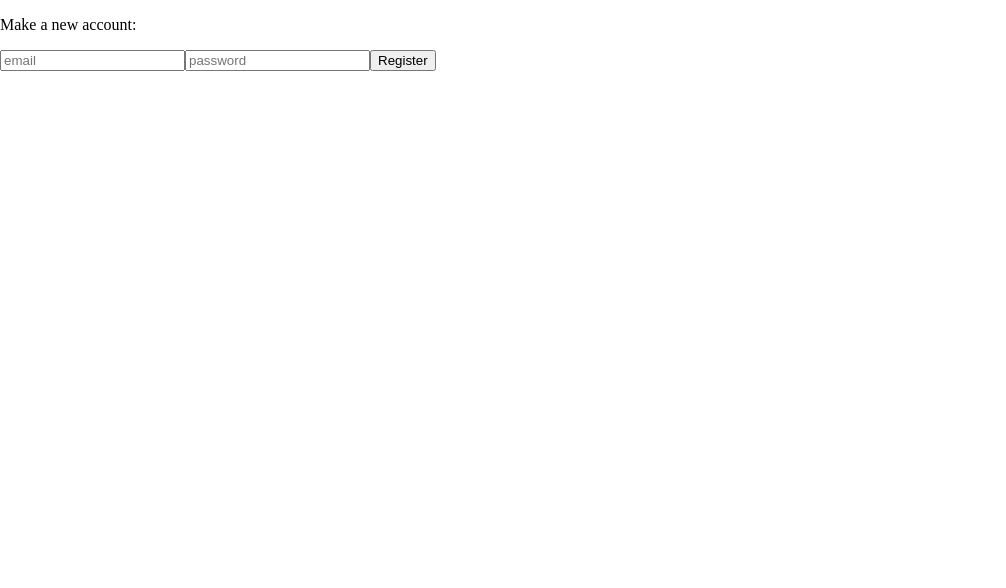
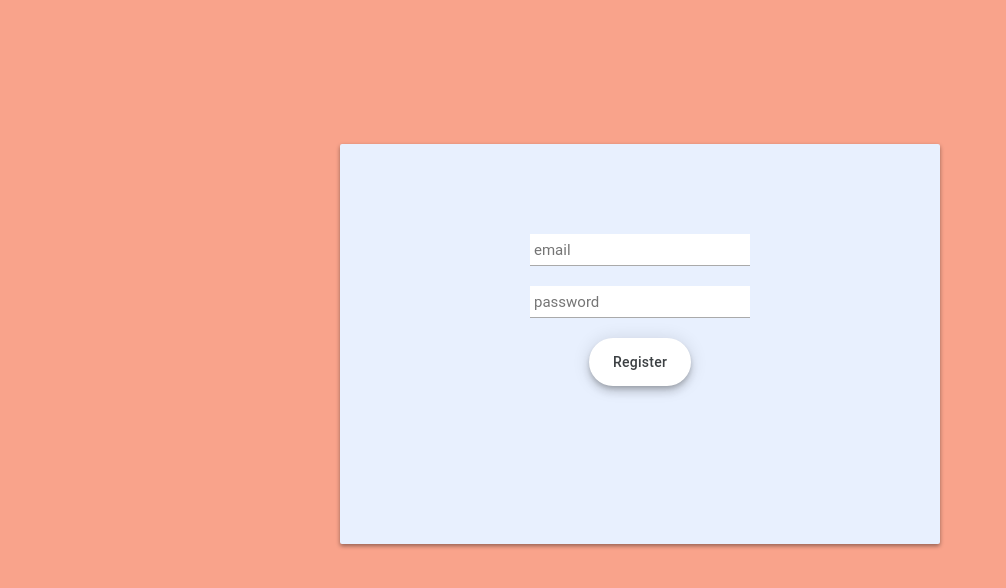
Before and after one commit to jhsieh731/bootcamp4-proj, a React (Create React App) app in the folder web/: page /register in a window 1280 px wide. Shown: the top 588 px of the page, without its empty margins (0-1006 px from the left). Built offline with nearby package versions, Linux system fonts and the light colour scheme.

Commit message:
styled navbar and register page

```diff
--- a/web/src/containers/NavBar/index.js
+++ b/web/src/containers/NavBar/index.js
@@ -1,8 +1,7 @@
-import {FlexBox, Link} from './styles'
+import {FlexBox, Link, NiceButton} from './styles'
 import React from 'react'
 import client from '../../client'
 import { useHistory } from 'react-router-dom'
-
 
 const NavBar = () => {
   const token = localStorage.getItem('token')
@@ -20,7 +19,7 @@ const NavBar = () => {
         <Link to="/produce">Produce</Link>
         <Link to="/procrastinate">Procrastinate</Link>
         <Link to="/social">Social</Link>
-        <button type="button" onClick={logout}>Log Out</button>
+        <NiceButton type="button" onClick={logout}>Log Out</NiceButton>
     </FlexBox>
   )
 }
--- a/web/src/containers/NavBar/styles.js
+++ b/web/src/containers/NavBar/styles.js
@@ -9,12 +9,61 @@ export const FlexBox = styled.div `
 
 export const Link = styled(NavLink) `
   color: black;
-  margin-top: 1em;
-  margin-bottom: 0em;
-  padding: 0.25em 1.0em 0em;
+  font-size: large;
+  font-weight: bold;
+  font-family: 'Lato', sans-serif;
+  margin-left: 1em;
+  margin-top: 15px;
+  margin-bottom: 1em;
+  padding: 1em;
   text-decoration: none;
 
   &:hover {
       color: gray;
     }
 `
+
+export const NiceButton = styled.button`
+  align-items: center;
+  appearance: none;
+  background-color: #fff;
+  border-radius: 24px;
+  border-style: none;
+  box-shadow: rgba(0, 0, 0, .2) 0 3px 5px -1px,rgba(0, 0, 0, .14) 0 6px 10px 0,rgba(0, 0, 0, .12) 0 1px 18px 0;
+  box-sizing: border-box;
+  color: #3c4043;
+  cursor: pointer;
+  display: inline-flex;
+  fill: currentcolor;
+  font-family: "Google Sans",Roboto,Arial,sans-serif;
+  font-size: 14px;
+  font-weight: 500;
+  height: 48px;
+  justify-content: center;
+  letter-spacing: .25px;
+  line-height: normal;
+  max-width: 100%;
+  overflow: visible;
+  padding: 2px 24px;
+  position: relative;
+  text-align: center;
+  text-transform: none;
+  transition: box-shadow 280ms cubic-bezier(.4, 0, .2, 1),opacity 15ms linear 30ms,transform 270ms cubic-bezier(0, 0, .2, 1) 0ms;
+  user-select: none;
+  -webkit-user-select: none;
+  touch-action: manipulation;
+  width: auto;
+  will-change: transform,opacity;
+  z-index: 0;
+  margin-top: 18px;
+  margin-left: auto;
+  margin-right: 40px;
+
+  &:hover {
+    background: #F6F9FE;
+    color: #174ea6;
+    }
+
+
+
+`
--- a/web/src/containers/Register/index.js
+++ b/web/src/containers/Register/index.js
@@ -3,6 +3,7 @@ import { useHistory } from 'react-router-dom'
 import { useMutation } from '@apollo/react-hooks'
 import { REGISTER } from './graphql'
 import { SpinnerCircular } from 'spinners-react';
+import { NiceRegisterBox, Background, NiceInput, NiceForm, GoodBox, RegisterButton } from './styles'
 
 const Register = () => {
   const history = useHistory()
@@ -37,28 +38,31 @@ const Register = () => {
   )
 
   return (
-    <div>
-      <p>Make a new account:</p>
-      <form onSubmit={(e) => {
+    <Background>
+      <NiceRegisterBox>
+        <GoodBox>
+      <NiceForm onSubmit={(e) => {
         e.preventDefault()
         register()
       }}>
-        <input
+        <NiceInput
           type="text"
           placeholder="email"
           value={email}
           onChange={e => setEmail(e.target.value)}
         />
-        <input
+        <NiceInput
           type="password"
           placeholder="password"
           value={password}
           onChange={e => setPassword(e.target.value)}
         />
-        <button type="submit">Register</button>
-      </form>
+        <RegisterButton type="submit">Register</RegisterButton>
+      </NiceForm>
       {errorComponent}
-    </div>
+      </GoodBox>
+      </NiceRegisterBox>
+    </Background>
   )
 }
 
--- a/web/src/containers/Register/styles.js
+++ b/web/src/containers/Register/styles.js
@@ -0,0 +1,105 @@
+import styled from 'styled-components'
+import theme from '../../theme'
+
+export const Background = styled.div `
+  height: 100vh;
+  background-color: ${props => theme.colors.background};
+  font-size: 16px;
+  font-family: 'Roboto', sans-serif;
+  font-weight: 300;
+  overflow: hidden;
+`
+
+export const NiceRegisterBox = styled.div`
+top: 10%;
+  position: relative;
+  margin: 5% auto;
+  width: 600px;
+  height: 400px;
+  background: #e8f0fe;
+  border-radius: 2px;
+  box-shadow: 0 2px 4px rgba(0, 0, 0, 0.4);
+`
+
+export const NiceForm = styled.form`
+  text-align: center;
+  padding-top: 50px;
+`
+
+export const GoodBox = styled.div`
+
+    text-align: center;
+    margin: 0 auto;
+  top: 0;
+  left: 0;
+  box-sizing: border-box;
+  padding: 40px;
+
+`
+
+export const NiceInput = styled.input`
+  display: block;
+  margin:  auto;
+  box-sizing: border-box;
+  margin-bottom: 20px;
+  padding: 4px;
+  width: 220px;
+  height: 32px;
+  border: none;
+  border-bottom: 1px solid #AAA;
+  font-family: 'Roboto', sans-serif;
+  font-weight: 400;
+  font-size: 15px;
+  transition: 0.2s ease;
+  background-color: white;
+
+  .textarea {
+      border-color: white;
+  }
+
+  &:focus{
+    border-bottom: 2px solid #16a085;
+  color: #16a085;
+  transition: 0.2s ease;
+  outline-width: 0;
+  }
+`
+
+export const RegisterButton = styled.button`
+    align-items: center;
+  appearance: none;
+  background-color: #fff;
+  border-radius: 24px;
+  border-style: none;
+  box-shadow: rgba(0, 0, 0, .2) 0 3px 5px -1px,rgba(0, 0, 0, .14) 0 6px 10px 0,rgba(0, 0, 0, .12) 0 1px 18px 0;
+  box-sizing: border-box;
+  color: #3c4043;
+  cursor: pointer;
+  display: inline-flex;
+  fill: currentcolor;
+  font-family: "Google Sans",Roboto,Arial,sans-serif;
+  font-size: 14px;
+  font-weight: 500;
+  height: 48px;
+  justify-content: center;
+  letter-spacing: .25px;
+  line-height: normal;
+  max-width: 100%;
+  overflow: visible;
+  padding: 2px 24px;
+  position: relative;
+  text-align: center;
+  text-transform: none;
+  transition: box-shadow 280ms cubic-bezier(.4, 0, .2, 1),opacity 15ms linear 30ms,transform 270ms cubic-bezier(0, 0, .2, 1) 0ms;
+  user-select: none;
+  -webkit-user-select: none;
+  touch-action: manipulation;
+  width: auto;
+  will-change: transform,opacity;
+  z-index: 0;
+
+  &:hover {
+    background: #F6F9FE;
+    color: black;
+    }
+`
```
